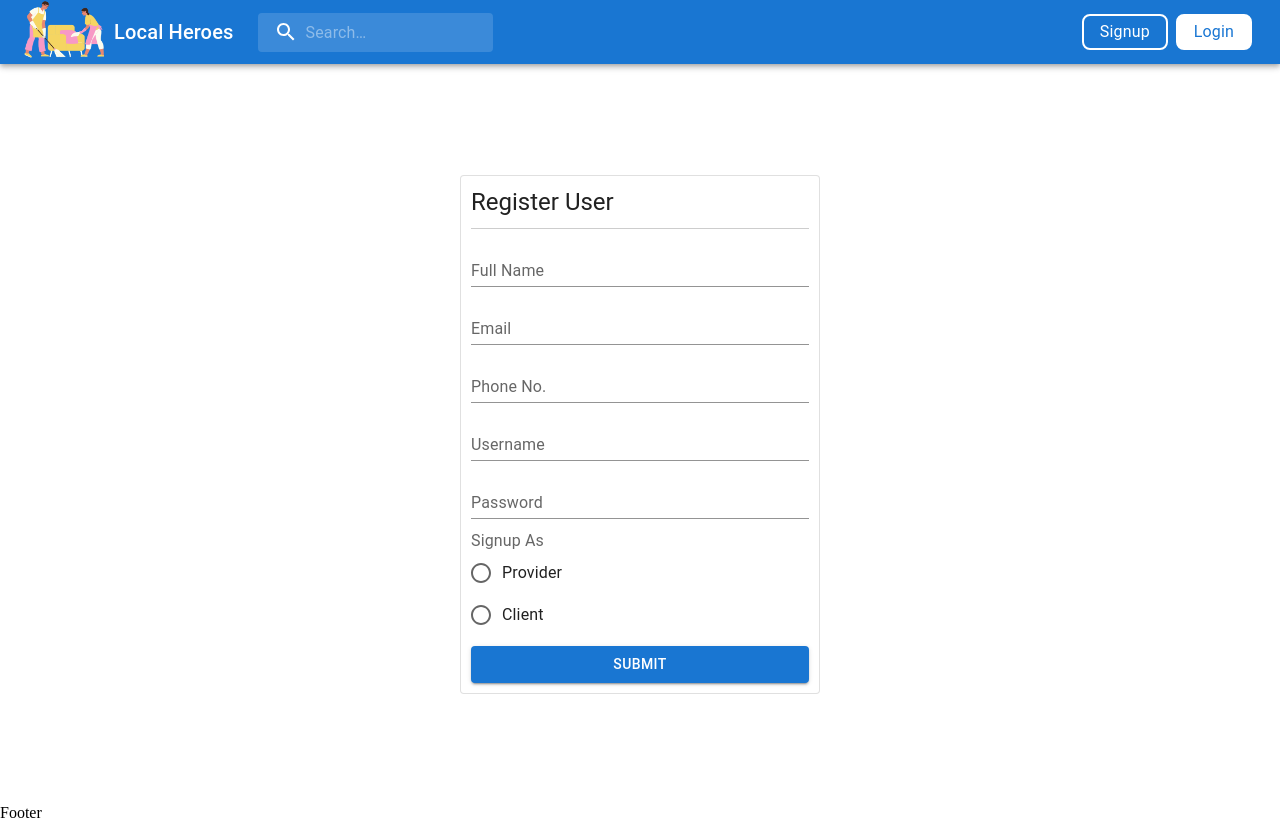
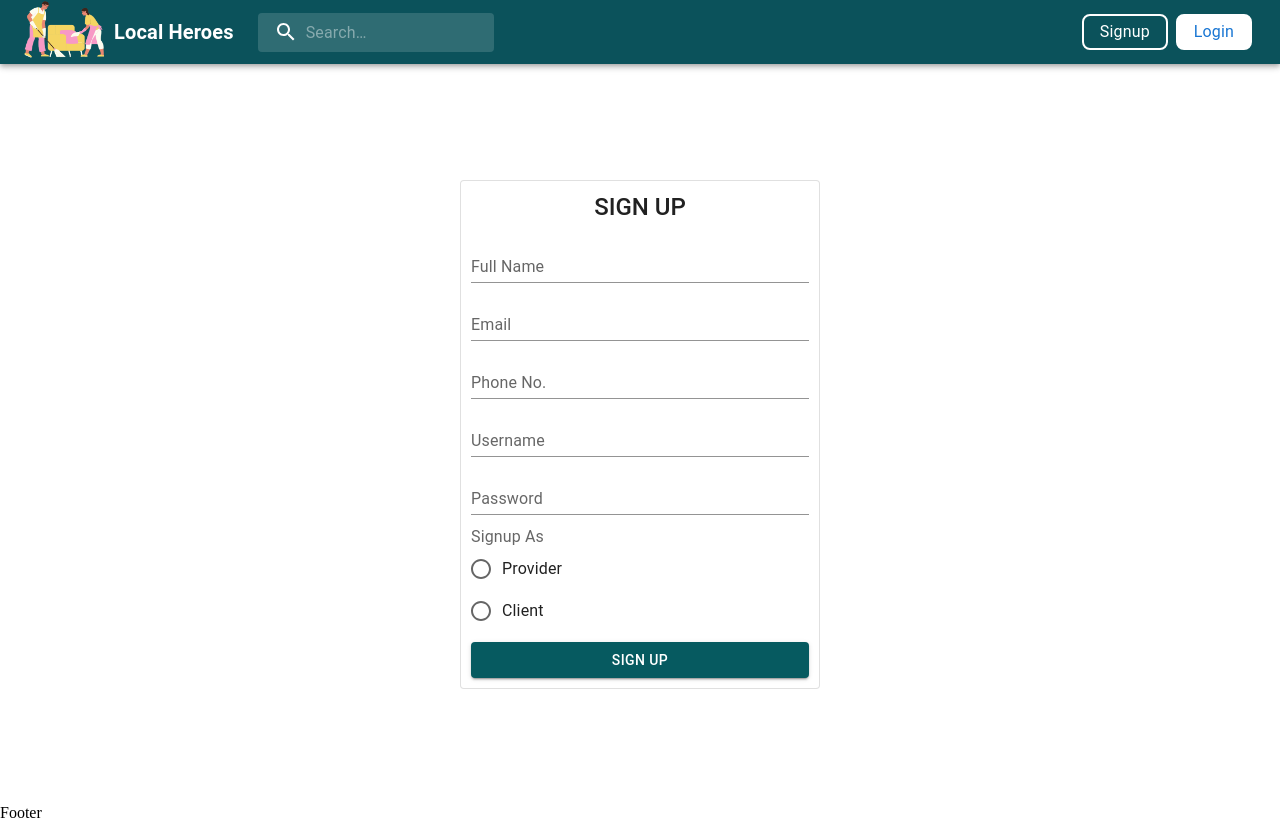
Before and after one commit to shruti-202/local-heroes-fe, a React (Vite) app: page /register in a window 1280 px wide. Built offline with nearby package versions, Linux system fonts and the light colour scheme; no server answers.

Commit message:
style: Added customized styling

```diff
--- a/src/App.css
+++ b/src/App.css
@@ -0,0 +1,6 @@
+:root {
+  --primary-color: #065a60;
+  --secondary-color: #127e86;
+  --ternary-color: #ffffff;
+  --dark-black: #000000;
+}
--- a/src/App.tsx
+++ b/src/App.tsx
@@ -1,3 +1,4 @@
+import "./App.css"
 import Home from "./pages/Home"
 import { Routes,Route } from "react-router-dom"
 import Login from "./pages/Login"
--- a/src/components/organisms/Header.tsx
+++ b/src/components/organisms/Header.tsx
@@ -210,7 +210,7 @@ export default function Header() {
 
   return (
     <Box sx={{ flexGrow: 1 }}>
-      <AppBar position="static">
+      <AppBar position="static" sx={{ backgroundColor: '#0b525b' }}>
         <Toolbar>
           <Link to="/">
             <img
@@ -224,7 +224,7 @@ export default function Header() {
             variant="h6"
             noWrap
             component="div"
-            sx={{ display: { xs: "none", sm: "block" } }}
+            sx={{ display: { xs: "none", sm: "block" },fontWeight:"600" }}
           >
             Local Heroes
           </Typography>
--- a/src/pages/Login.tsx
+++ b/src/pages/Login.tsx
@@ -47,14 +47,16 @@ const Login = () => {
         >
           <FormControl fullWidth>
             <Typography
-              style={{
-                marginBottom: "10px",
-                borderBottom: "1px solid #cdcdcd",
-                paddingBottom: "10px",
+              sx={{
+                marginBottom: "7px",
+                fontSize: "bold",
+                fontWeight: "500",
+                paddingBottom: "5px",
+                textAlign: "center",
               }}
               variant="h5"
             >
-              Login User
+              LOGIN
             </Typography>
             <TextField
               style={{ marginBottom: "10px" }}
@@ -74,7 +76,17 @@ const Login = () => {
               value={password}
               onChange={handlePasswordChange}
             />
-            <Button onClick={handleSubmit} variant="contained">
+            <Button
+              sx={{
+                backgroundColor: "var(--primary-color)",
+                color: "var(--ternary-color)",
+                "&:hover": {
+                  backgroundColor: "var(--secondary-color)",
+                },
+              }}
+              onClick={handleSubmit}
+              variant="contained"
+            >
               Login
             </Button>
           </FormControl>
--- a/src/pages/Register.tsx
+++ b/src/pages/Register.tsx
@@ -1,15 +1,5 @@
 import React from "react";
-import {
-  Button,
-  Card,
-  FormControl,
-  FormControlLabel,
-  FormLabel,
-  Radio,
-  RadioGroup,
-  TextField,
-  Typography,
-} from "@mui/material";
+import { Button, Card, FormControl, FormControlLabel, FormLabel, Radio, RadioGroup, TextField, Typography } from "@mui/material";
 import Container from "../components/atoms/Container";
 import apiCall from "../utils/apiUtils";
 import API_ENUM from "../enum/API_ENUM";
@@ -77,14 +67,16 @@ const Register = () => {
         >
           <FormControl fullWidth>
             <Typography
-              style={{
-                marginBottom: "10px",
-                borderBottom: "1px solid #cdcdcd",
-                paddingBottom: "10px",
+              sx={{
+                marginBottom: "7px",
+                fontSize: "bold",
+                fontWeight: "500",
+                paddingBottom: "5px",
+                textAlign: "center",
               }}
               variant="h5"
             >
-              Register User
+              SIGN UP
             </Typography>
             <TextField
               style={{ marginBottom: "10px" }}
@@ -152,8 +144,18 @@ const Register = () => {
                 label="Client"
               />
             </RadioGroup>
-            <Button onClick={handleSubmit} variant="contained">
-              Submit
+            <Button
+              sx={{
+                backgroundColor: "var(--primary-color)",
+                color: "var(--ternary-color)",
+                "&:hover": {
+                  backgroundColor: "var(--secondary-color)",
+                },
+              }}
+              onClick={handleSubmit}
+              variant="contained"
+            >
+              SIGN UP
             </Button>
           </FormControl>
         </Card>
--- a/src/utils/apiUtils.ts
+++ b/src/utils/apiUtils.ts
@@ -16,8 +16,7 @@ const apiCall = async (API_ENUM: API_ENUM, body?: any) => {
 
       if (response.ok) {
         const responseData = await response.json();
-
-        if (responseData?.message.length > 0)
+        if (responseData?.message?.length > 0)
           AppAlert(AlertTypeEnum.SUCCESS, responseData?.message);
 
         return {
```
Also changed, not shown: src/layout/MainLayout.tsx (+5 -5 lines).
